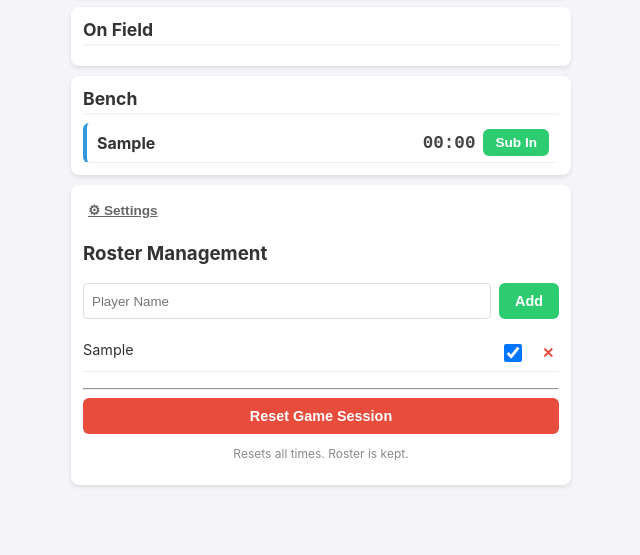
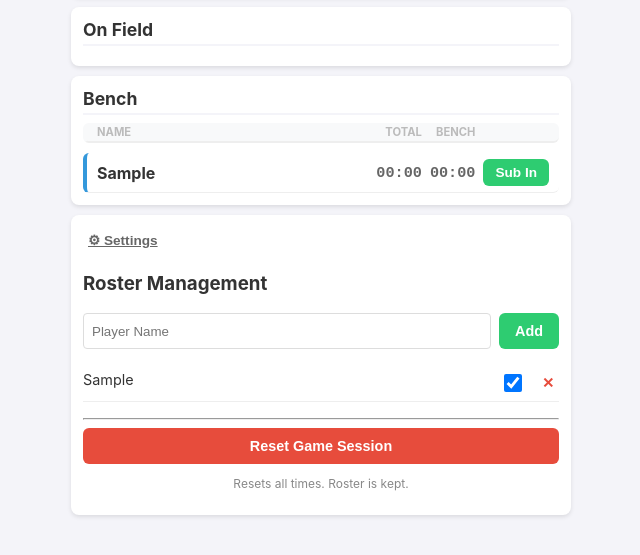
Before and after one commit to paulmecklenburg/subtracker, a plain HTML site: page index.html in a window 1280 px wide. Both pictures are taken after typing "Sample" into the empty fields and a click on the button "Add". Shown: the part 145-700 px from the top of the page, without its empty margins (319-959 px from the left). Drawn offline with Linux system fonts and the light colour scheme.

Commit message:
track bench time and sort bench by longest rest

```diff
--- a/index.html
+++ b/index.html
@@ -48,6 +48,12 @@
         <section id="bench-section">
             <h2>Bench</h2>
             <div class="player-list-container bench-grid">
+                <div id="bench-header" class="player-card list-header hidden">
+                    <span class="col-label">Name</span>
+                    <span class="col-label">Total</span>
+                    <span class="col-label">Bench</span>
+                    <span class="col-label"></span>
+                </div>
                 <div id="bench-list" class="player-list">
                     <!-- Players will be injected here -->
                 </div>
--- a/script.js
+++ b/script.js
@@ -48,15 +48,20 @@ function saveState() {
 function getLiveTimes() {
     const now = Date.now();
     const delta = (state.gameRunning && state.lastSyncTimestamp) ? (now - state.lastSyncTimestamp) : 0;
+    const gameTime = Math.max(0, state.accumulatedGameTime + delta);
 
     return {
-        gameTime: Math.max(0, state.accumulatedGameTime + delta),
+        gameTime,
         playerTimes: state.roster.reduce((acc, p) => {
             acc[p.id] = Math.max(0, p.totalPlayTime + (state.gameRunning && p.onField ? delta : 0));
             return acc;
         }, {}),
         stintTimes: state.roster.reduce((acc, p) => {
             acc[p.id] = Math.max(0, p.currentStintTime + (state.gameRunning && p.onField ? delta : 0));
+            return acc;
+        }, {}),
+        benchTimes: state.roster.reduce((acc, p) => {
+            acc[p.id] = (!p.onField && p.isPresent) ? Math.max(0, gameTime - (p.lastSubOutGameTime || 0)) : 0;
             return acc;
         }, {})
     };
@@ -92,6 +97,7 @@ const toggleBtn = document.getElementById('toggle-btn');
 const onFieldListEl = document.getElementById('on-field-list');
 const onFieldHeaderEl = document.getElementById('on-field-header');
 const benchListEl = document.getElementById('bench-list');
+const benchHeaderEl = document.getElementById('bench-header');
 const adminToggle = document.getElementById('admin-toggle');
 const adminContent = document.getElementById('admin-content');
 const rosterListEl = document.getElementById('roster-list');
@@ -158,6 +164,10 @@ function rewind() {
         if (p.onField) {
             p.totalPlayTime = Math.max(0, p.totalPlayTime - rewindMs);
             p.currentStintTime = Math.max(0, p.currentStintTime - rewindMs);
+        } else {
+            if (p.lastSubOutGameTime > state.accumulatedGameTime) {
+                p.lastSubOutGameTime = state.accumulatedGameTime;
+            }
         }
     });
     saveState();
@@ -173,8 +183,9 @@ function addPlayer() {
             onField: false,
             totalPlayTime: 0,
             currentStintTime: 0,
-            lastSubOutGameTime: 0,
-            isPresent: true
+            lastSubOutGameTime: state.accumulatedGameTime,
+            isPresent: true,
+            position: 'Unassigned'
         });
         playerNameInput.value = '';
         saveState();
@@ -196,6 +207,10 @@ function togglePresence(id) {
         player.isPresent = !player.isPresent;
         if (!player.isPresent) {
             player.onField = false; // Player can't be on field if absent
+        } else {
+            if (state.accumulatedGameTime > 0) {
+                player.lastSubOutGameTime = state.accumulatedGameTime;
+            }
         }
     }
     saveState();
@@ -251,14 +266,26 @@ function getSortedOnField(stintTimes) {
         });
 }
 
-function getSortedBench(playerTimes) {
+function getSortedBench(playerTimes, benchTimes) {
     return state.roster.filter(p => !p.onField && p.isPresent)
-        .sort((a, b) => playerTimes[a.id] - playerTimes[b.id]);
+        .sort((a, b) => {
+            const benchA = (benchTimes && benchTimes[a.id]) || 0;
+            const benchB = (benchTimes && benchTimes[b.id]) || 0;
+            const benchDiff = benchB - benchA;
+            if (benchDiff !== 0) return benchDiff;
+
+            const playA = (playerTimes && playerTimes[a.id]) || 0;
+            const playB = (playerTimes && playerTimes[b.id]) || 0;
+            const playDiff = playA - playB;
+            if (playDiff !== 0) return playDiff;
+
+            return a.name.localeCompare(b.name);
+        });
 }
 
 // Rendering
 function render() {
-    const { gameTime, playerTimes, stintTimes } = getLiveTimes();
+    const { gameTime, playerTimes, stintTimes, benchTimes } = getLiveTimes();
 
     // Update Clock
     stopwatchEl.textContent = formatTime(gameTime);
@@ -276,7 +303,7 @@ function render() {
 
     // Sort Players
     const onField = getSortedOnField(stintTimes);
-    const bench = getSortedBench(playerTimes);
+    const bench = getSortedBench(playerTimes, benchTimes);
 
     // Update Headers visibility and structure
     if (onField.length > 0) {
@@ -286,9 +313,15 @@ function render() {
         onFieldHeaderEl.classList.add('hidden');
     }
 
+    if (bench.length > 0) {
+        benchHeaderEl.classList.remove('hidden');
+    } else {
+        benchHeaderEl.classList.add('hidden');
+    }
+
     // Render Lists
     renderPlayerList(onFieldListEl, onField, playerTimes, stintTimes, 'Sub Out', 'on-field-card');
-    renderPlayerList(benchListEl, bench, playerTimes, null, 'Sub In', 'bench-card');
+    renderPlayerList(benchListEl, bench, playerTimes, benchTimes, 'Sub In', 'bench-card');
 
     // Admin Roster
     rosterListEl.innerHTML = '';
@@ -313,7 +346,7 @@ function render() {
     }
 }
 
-function renderPlayerList(container, players, times, stintTimes, btnText, cardClass) {
+function renderPlayerList(container, players, times, secondaryTimes, btnText, cardClass) {
     const POS_MAP = {
         'Unassigned': { short: '-', class: 'pos-u' },
         'Goalie': { short: 'G', class: 'pos-g' },
@@ -334,20 +367,26 @@ function renderPlayerList(container, players, times, stintTimes, btnText, cardCl
 
         const isRunning = state.gameRunning && p.onField;
 
-        let stintHtml = '';
+        let secondaryHtml = '';
         let posHtml = '';
-        if (stintTimes) {
+        if (p.onField) {
             const posData = POS_MAP[p.position || 'Unassigned'];
-            stintHtml = `<span class="player-time stint-time" title="Current Stint">${formatTime(stintTimes[p.id])}</span>`;
             posHtml = `<div class="pos-btn ${posData.class}" data-id="${p.id}">${posData.short}</div>`;
+            if (secondaryTimes) {
+                secondaryHtml = `<span class="player-time stint-time" title="Current Stint">${formatTime(secondaryTimes[p.id])}</span>`;
+            }
             div.classList.add('has-stint');
+        } else {
+            if (secondaryTimes) {
+                secondaryHtml = `<span class="player-time bench-time" title="Time on Bench">${formatTime(secondaryTimes[p.id])}</span>`;
+            }
         }
 
         div.innerHTML = `
             <span class="player-name">${p.name}</span>
             ${posHtml}
             <span class="player-time ${isRunning ? 'pulsing' : ''}" title="Total Time">${formatTime(times[p.id])}</span>
-            ${stintHtml}
+            ${secondaryHtml}
             <button class="sub-btn ${p.onField ? 'btn-secondary' : 'btn-primary'}" data-id="${p.id}">${btnText}</button>
         `;
         container.appendChild(div);
--- a/style.css
+++ b/style.css
@@ -86,7 +86,7 @@ h2 {
 }
 
 .bench-grid {
-    grid-template-columns: 1fr auto auto;
+    grid-template-columns: 1fr auto auto auto;
     gap: 8px;
 }
 
@@ -132,7 +132,8 @@ h2 {
     background: #f0fff4;
 }
 
-.on-field-card .player-time {
+.on-field-card .player-time,
+.bench-card .player-time {
     font-size: 0.95rem;
     color: #666;
 }
@@ -155,7 +156,8 @@ h2 {
     text-align: right;
 }
 
-.stint-time {
+.stint-time,
+.bench-time {
     color: #888;
     font-size: 0.95rem;
 }
```
